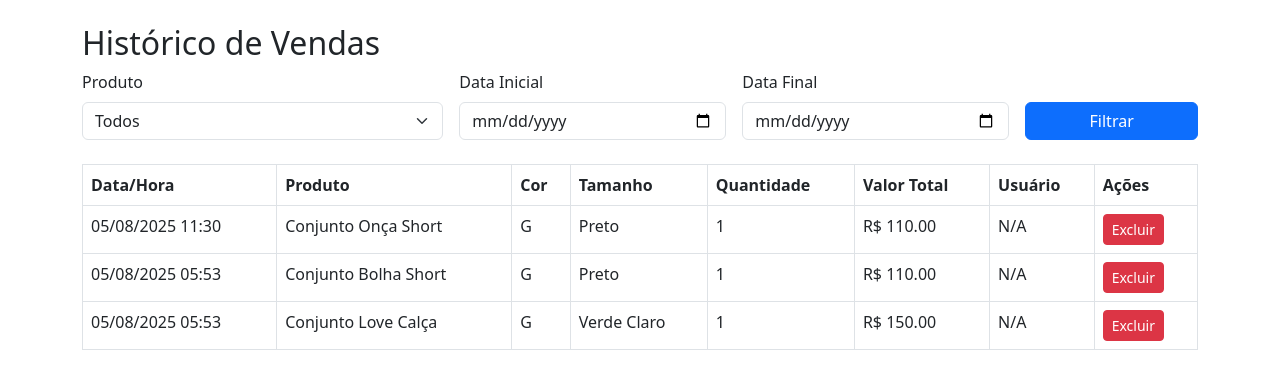
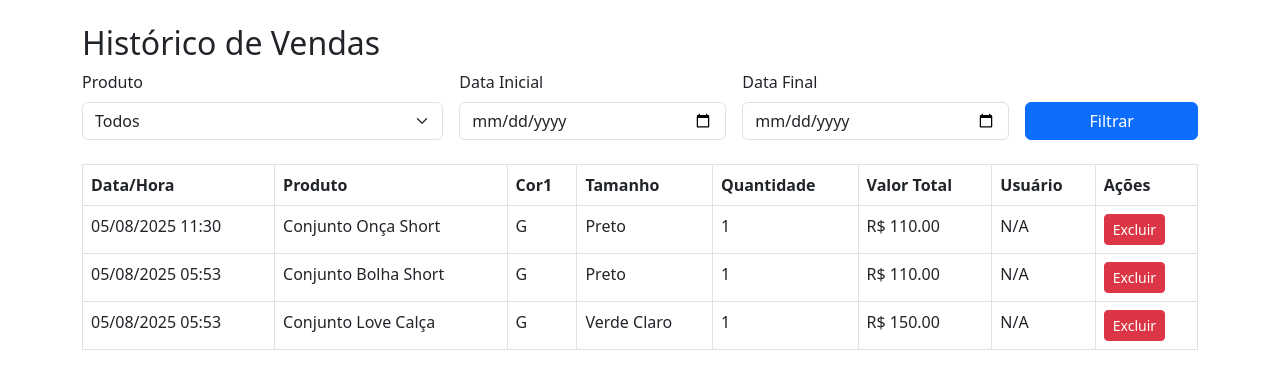
Before and after one commit to Mataribeiro/anne-fitness, a Flask app: page /vendas in a window 1280 px wide. Shown: the top 389 px of the page. Run offline with Flask 3, Linux system fonts and the light colour scheme.

```diff
--- a/backend/templates/vendas.html
+++ b/backend/templates/vendas.html
@@ -35,7 +35,7 @@
     <tr>
         <th>Data/Hora</th>
         <th>Produto</th>
-        <th>Cor</th>
+        <th>Cor1</th>
         <th>Tamanho</th>
         <th>Quantidade</th>
         <th>Valor Total</th>
```
